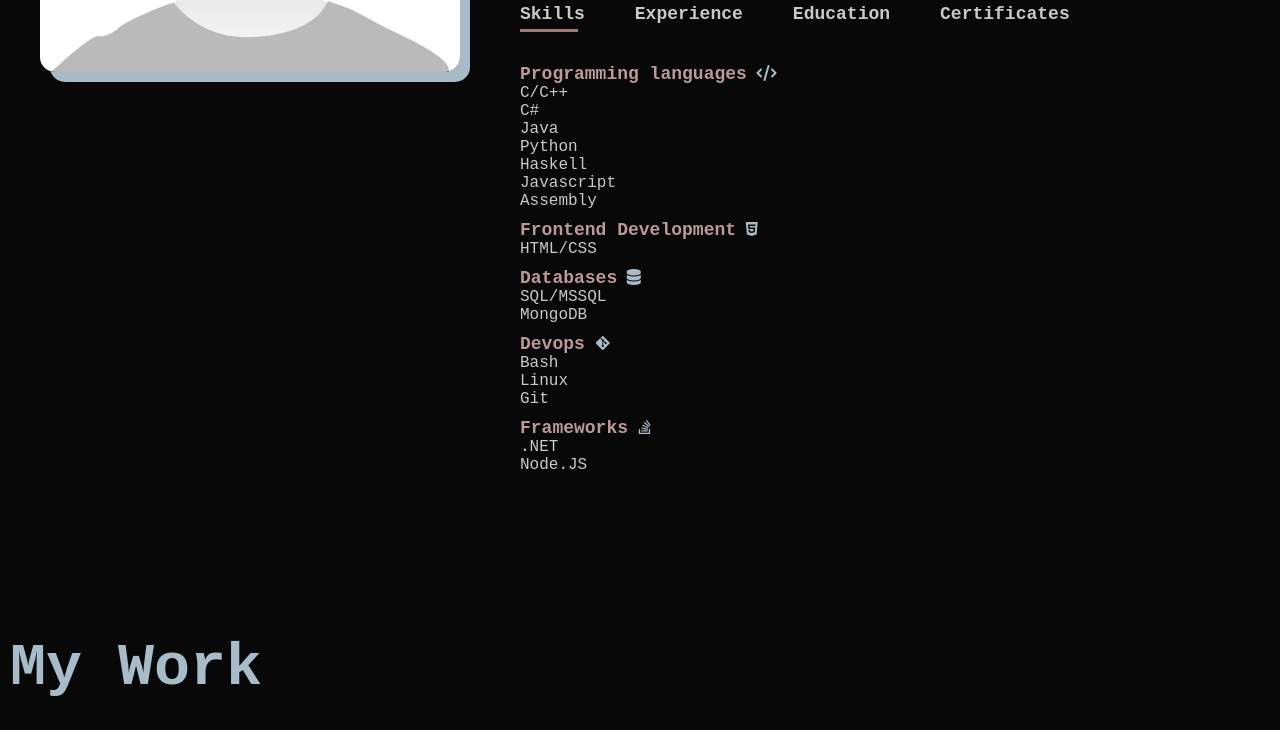
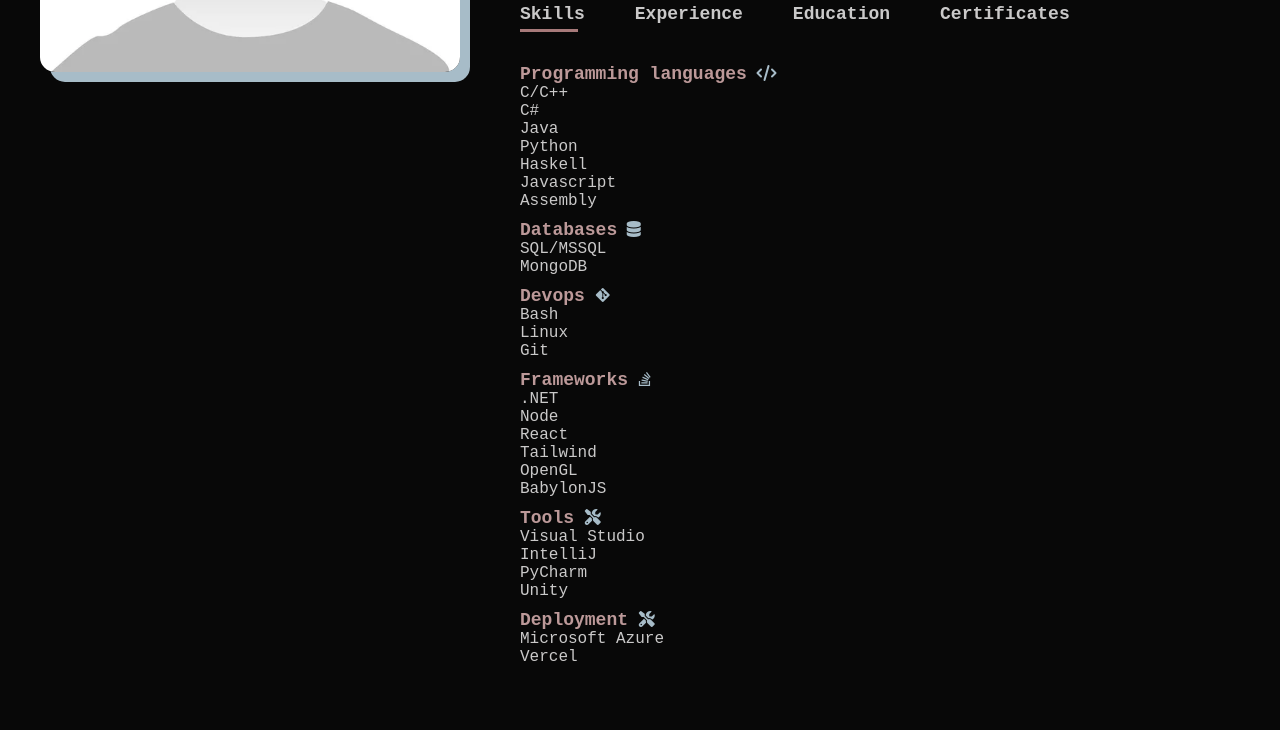
Before and after one commit to kosa12/kosa12.github.io, a plain HTML site: page index.html in a window 1280 px wide. Shown: the part 1238-1968 px from the top of the page. Drawn offline with Linux system fonts and the light colour scheme.

Commit message:
life updates

```diff
--- a/index.html
+++ b/index.html
@@ -58,15 +58,16 @@
                 <div class="tab-contains active-tab" id="skills">
                     <ul>
                         <li><span>Programming languages</span> <i class="fa-solid fa-code" style="color: rgb(167, 188, 200);"></i> <br>C/C++<br>C#<br>Java<br>Python<br>Haskell<br>Javascript<br>Assembly</li>
-                        <li><span>Frontend Development</span> <i class="fa-brands fa-html5" style="color: rgb(167, 188, 200);"></i><br>HTML/CSS</li>
                         <li><span>Databases</span> <i class="fa-solid fa-database" style="color: rgb(167, 188, 200);"></i> <br>SQL/MSSQL<br>MongoDB</li>
                         <li><span>Devops </span><i class="fa-brands fa-git-alt" style="color: rgb(167, 188, 200);"></i><br>Bash<br>Linux<br>Git</li>
-                        <li><span>Frameworks </span><i class="fa-brands fa-stack-overflow" style="color: rgb(167, 188, 200);"></i><br>.NET <br>Node.JS</li>
+                        <li><span>Frameworks </span><i class="fa-brands fa-stack-overflow" style="color: rgb(167, 188, 200);"></i><br>.NET <br> Node <br> React <br> Tailwind <br> OpenGL <br> BabylonJS</li>
+                        <li><span>Tools </span><i class="fa-solid fa-tools" style="color: rgb(167, 188, 200);"></i><br>Visual Studio <br> IntelliJ <br> PyCharm <br> Unity </li>
+                        <li><span>Deployment </span> <i class="fa-solid fa-tools" style="color: rgb(167, 188, 200);"></i><br>Microsoft Azure <br> Vercel </li>
                     </ul>
                 </div>
                 <div class="tab-contains" id="experience">
                     <ul>
-                        <li><span>Internships </span><i class="fa-solid fa-laptop-code" style="color: rgb(167, 188, 200);"></i><br>Waiting for my first :) <br>Hopefully this summer</li>
+                        <li><span>Internships </span><i class="fa-solid fa-laptop-code" style="color: rgb(167, 188, 200);"></i><br><br><b>Fullstack Developer Intern @ Hostix</b><br>2 months (2024 aug - 2024 oct) <br> used technologies: React, NodeJS, BabylonJS, Vercel, MSAzure <br>-> remote</li>
                     </ul>
                 </div>
                 <div class="tab-contains" id="education">
```
